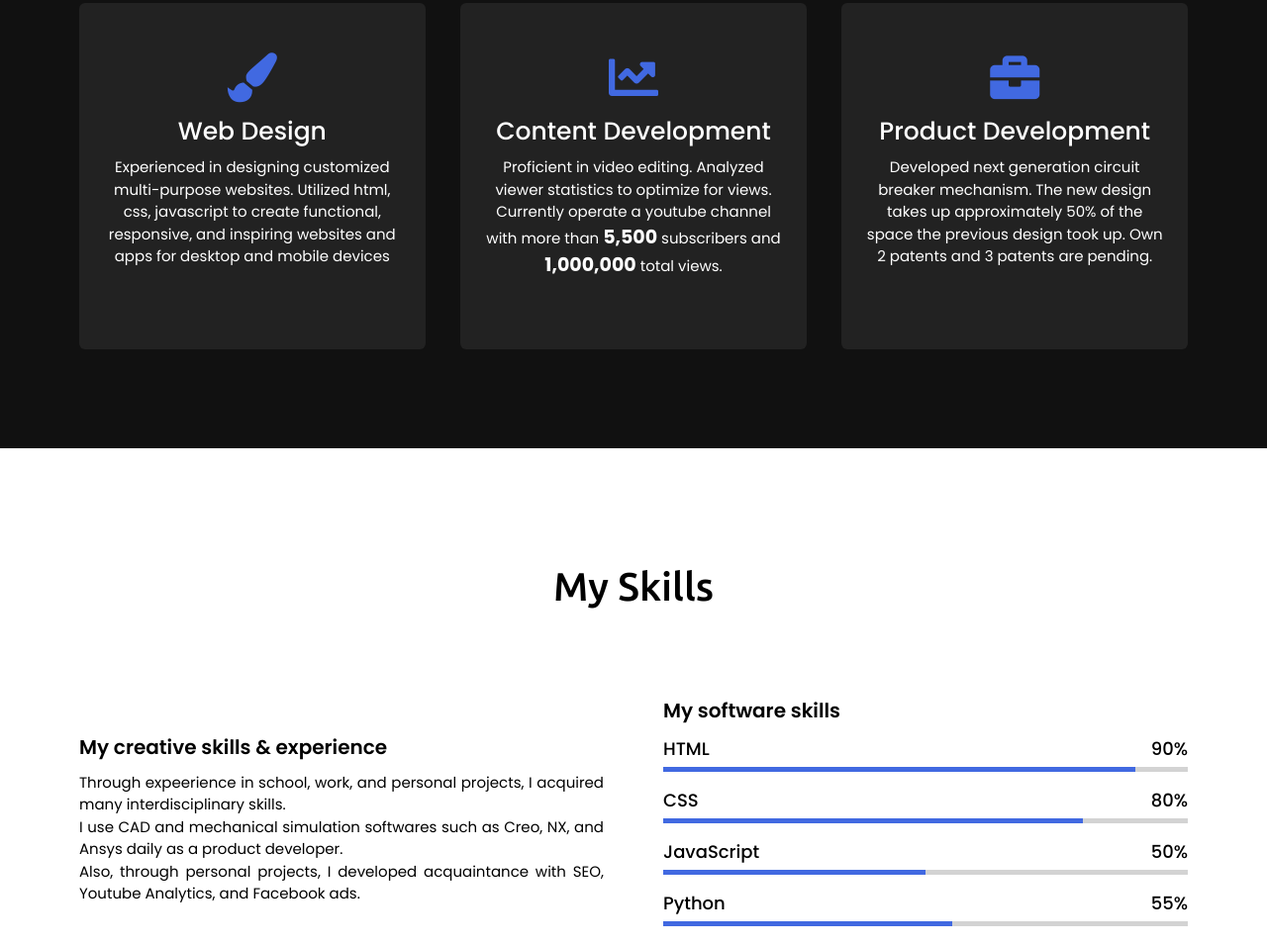
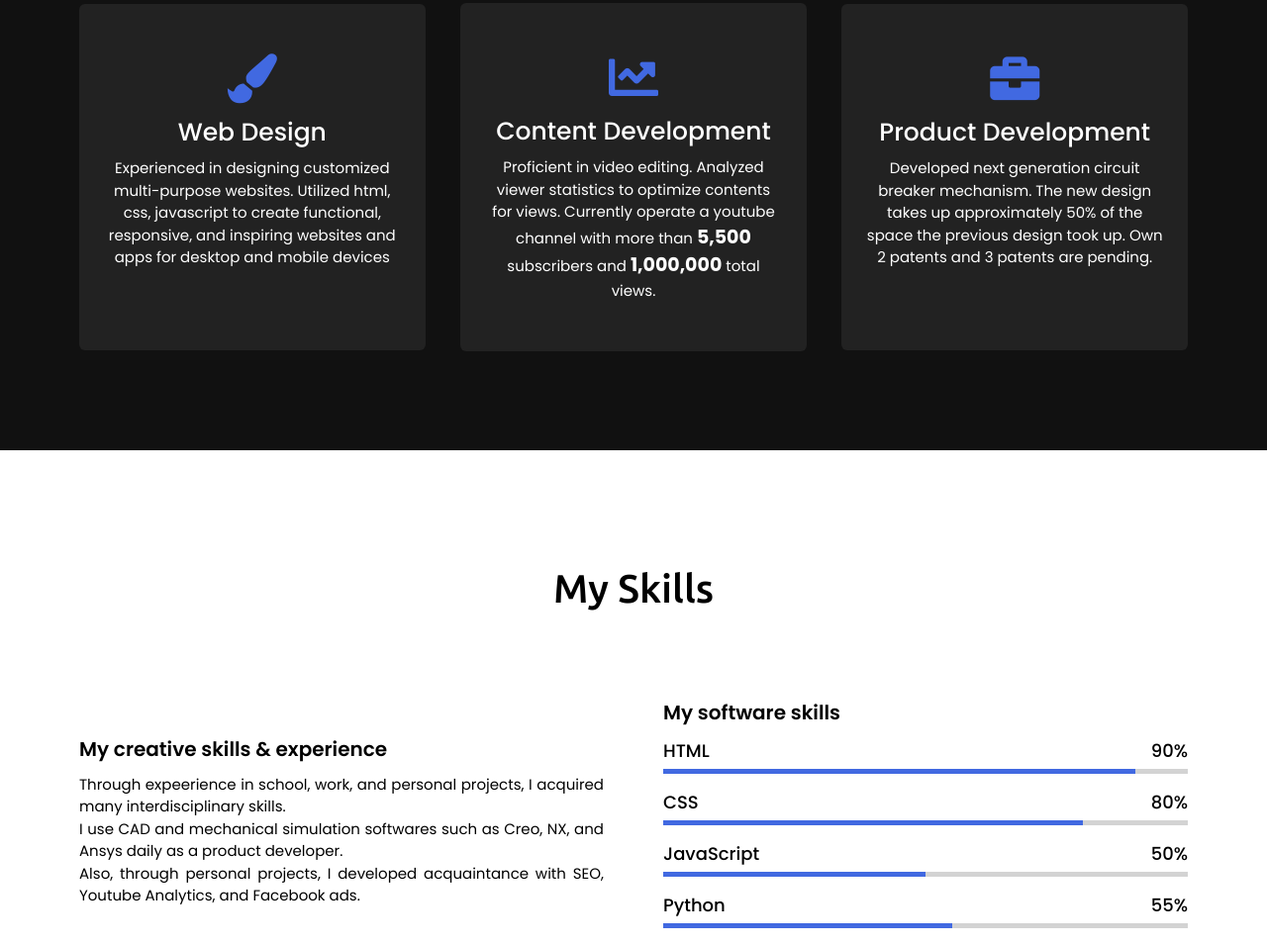
Before and after one commit to Raiden3070/RaidenKimPortfolio, a plain HTML site: page index.html in a window 1280 px wide. Shown: the part 1877-2833 px from the top of the page at 99% size. Drawn offline with nearby package versions, Linux system fonts and the light colour scheme.

Commit message:
Update index.html
changed wording on experience

```diff
--- a/index.html
+++ b/index.html
@@ -84,7 +84,7 @@
                     <div class="box">
                         <i class="fas fa-chart-line"></i>
                         <div class="text">Content Development</div>
-                        <p>Proficient in video editing. Analyzed viewer statistics to optimize  for views. Currently operate a youtube channel with more than <span style="font-weight: bold; font-size: 19px;">5,500</span> subscribers and<span style="font-weight: bold; font-size: 19px;"> 1,000,000</span> total views. </p>
+                        <p>Proficient in video editing. Analyzed viewer statistics to optimize contents for views. Currently operate a youtube channel with more than <span style="font-weight: bold; font-size: 19px;">5,500</span> subscribers and<span style="font-weight: bold; font-size: 19px;"> 1,000,000</span> total views. </p>
                     </div>
                 </div>
                 <div class="card">
```
